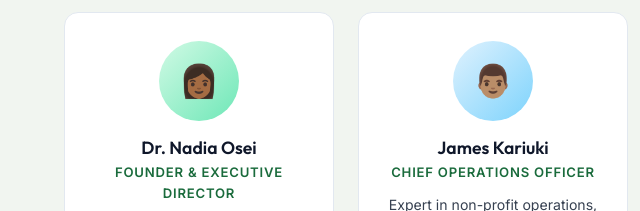
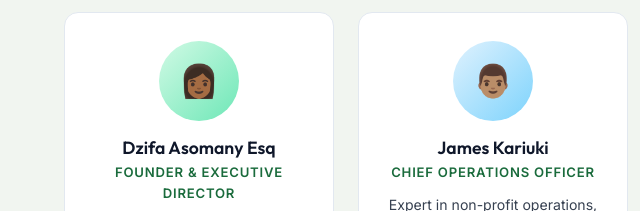
Before and after one commit to Lamba12345/Project-Elevate-Foundation, a plain HTML site: page about.html in a window 1280 px wide. Shown: the part 4200-4411 px from the top of the page, 0-640 px from the left. Drawn offline with Linux system fonts and the light colour scheme; no server answers.

Commit message:
about.html

```diff
--- a/about.html
+++ b/about.html
@@ -226,7 +226,7 @@
       <div class="team-grid">
         <div class="team-card reveal" id="team-1">
           <div class="team-avatar" style="background:linear-gradient(135deg,#d1fae5,#6ee7b7)">👩🏾</div>
-          <h4>Dr. Nadia Osei</h4>
+          <h4>Dzifa Asomany Esq</h4>
           <div class="team-role">Founder &amp; Executive Director</div>
           <p>Former WHO physician with 20+ years in global health and community development.</p>
         </div>
```
